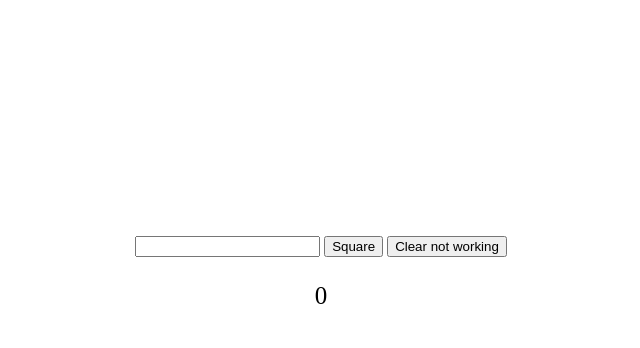
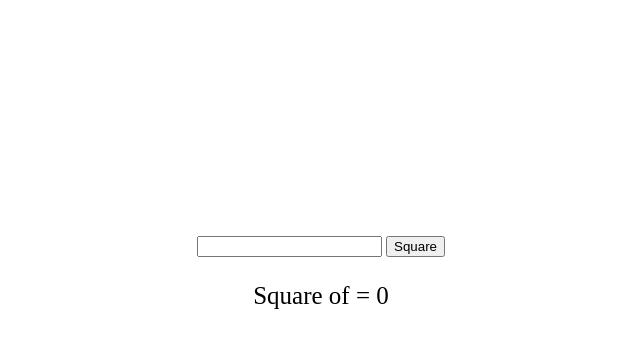
Before and after one commit to Praveen12597/Assignment-7, a plain HTML site: page index.html in a window 1280 px wide. Both pictures are taken after a click on the button "Square". Shown: the whole page, without its empty margins (319-959 px from the left). Drawn offline with Linux system fonts and the light colour scheme.

Commit message:
Assignment 7

```diff
--- a/index.html
+++ b/index.html
@@ -23,7 +23,6 @@
 	<input type="number" id="number">
 
 	<button onclick="square();">Square</button>
-	<button onclick="clear();">Clear not working</button>
 
 	<p id="output"></p>
 </div>
--- a/javaScript.js
+++ b/javaScript.js
@@ -10,12 +10,5 @@ function init() {
 
 function square() {
 	sqr = num.value*num.value;
-	output.innerHTML = sqr;
+	output.innerHTML = "Square of " + num.value + " = " + sqr;
 }
-
-function clear() {
-	// document.getElementById("#number").value = "";
-	console.log("ghfhgfhf");
-	num.value = a;
-	output.innerHTML = a;
-}
```
